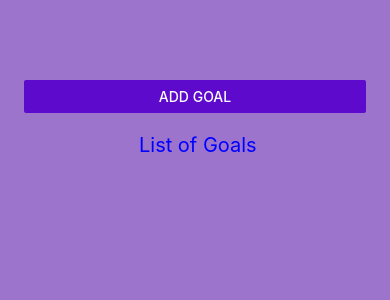
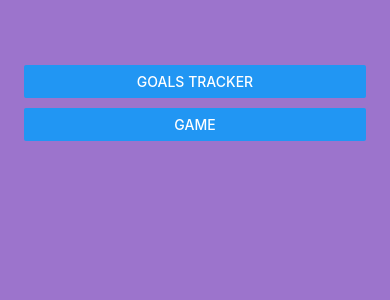
Before and after one commit to Mayankraj44/react-native-prep, a React Native app: screen / in a window 390 px wide. Shown: the top 300 px of the page. Built offline with nearby package versions, Linux system fonts and the light colour scheme.

Commit message:
started second app

```diff
--- a/App.js
+++ b/App.js
@@ -1,60 +1,38 @@
 import { StatusBar } from "expo-status-bar";
-import { useRef, useState } from "react";
-import {
-  Button,
-  StyleSheet,
-  Text,
-  TextInput,
-  View,
-  ScrollView,
-  FlatList,
-} from "react-native";
-import GoalItem from "./components/GoalItem";
-import GoalInput from "./components/GoalInput";
+import { useState } from "react";
+import { Button, FlatList, StyleSheet, Text, View } from "react-native";
+import { APPS } from "./constants/CONST";
 
 export default function App() {
-  const [addModalIsVisible, setAddModalIsVisible] = useState(false);
-  const [list, setList] = useState([]);
-
-  function changeAddModalState(newState) {
-    setAddModalIsVisible(newState);
+  const [currentApp, setCurrentApp] = useState(null);
+  function selectApp(app) {
+    setCurrentApp(app);
   }
-
-  function addGoal(goal) {
-    setList((p) => [...p, { text: goal, id: Math.random().toString() }]);
-  }
-
-  function deleteGoalItem(goalId) {
-    setList((currentList) => {
-      return currentList.filter((item) => item?.id !== goalId);
-    });
+  function closeApp() {
+    setCurrentApp(null);
   }
   return (
     <>
       <StatusBar style="auto" />
       <View style={styles.container}>
-        <View style={styles.addGoalButton}>
-          <Button
-            title="Add Goal"
-            color={"#5e0acc"}
-            onPress={() => changeAddModalState(true)}
+        {!currentApp ? (
+          <FlatList
+            data={APPS}
+            renderItem={(itemData) => {
+              return (
+                <View style={styles.btnContainer}>
+                  <Button
+                    title={itemData.item.name}
+                    onPress={() => selectApp(itemData?.item)}
+                  />
+                </View>
+              );
+            }}
           />
-        </View>
-        <GoalInput
-          show={addModalIsVisible}
-          addGoal={addGoal}
-          changeModalState={changeAddModalState}
-        />
-        <View style={styles.goalContainer}>
-          <Text style={styles.goalHeading}> List of Goals</Text>
-          <FlatList
-            data={list}
-            renderItem={(itemData) => (
-              <GoalItem data={itemData} deleteGoalItem={deleteGoalItem} />
-            )}
-            keyExtractor={(item) => item.id}
-          />
-        </View>
+        ) : (
+          <Button title="Close App" onPress={closeApp} />
+        )}
+        {currentApp && <>{currentApp.render}</>}
       </View>
     </>
   );
@@ -68,15 +46,7 @@ const styles = StyleSheet.create({
     paddingHorizontal: 24,
     backgroundColor: "#9c74cc",
   },
-  addGoalButton: {
-    paddingVertical: 20,
-  },
-  goalContainer: {
-    flex: 5,
-  },
-  goalHeading: {
-    textAlign: "center",
-    fontSize: 20,
-    color: "blue",
+  btnContainer: {
+    paddingVertical: 5,
   },
 });
--- a/components/GoalInput.js
+++ b/components/GoalApp/GoalInput.js
@@ -30,7 +30,7 @@ const GoalInput = ({ show, addGoal, changeModalState }) => {
       <View style={styles.inputContainer}>
         <Image
           style={styles.image}
-          source={require("../assets/images/goals.png")}
+          source={require("../../assets/images/goals.png")}
         />
         <TextInput
           style={styles.inputTextBox}
--- /dev/null
+++ b/components/common/PrimaryButton/PrimaryButton.js
@@ -0,0 +1,11 @@
+import React from "react";
+import { StyleSheet, Text, View } from "react-native";
+
+const PrimaryButton = ({ children, style, ...rest }) => (
+  <View style={style}>
+    <Text>{children}</Text>
+  </View>
+);
+
+export default PrimaryButton;
+const styles = StyleSheet.create({});
--- /dev/null
+++ b/constants/CONST.js
@@ -0,0 +1,17 @@
+import GameRenderer from "../screens/game/GameRenderer";
+import GoalsAppRenderer from "../screens/goals/GoalsAppRenderer";
+
+export const APPS = [
+  {
+    key: 1,
+    name: "Goals Tracker",
+    url: "goals-app",
+    render: <GoalsAppRenderer />,
+  },
+  {
+    key: 2,
+    name: "Game",
+    url: "game-app",
+    render: <GameRenderer />,
+  },
+];
--- /dev/null
+++ b/screens/game/GameRenderer.js
@@ -0,0 +1,16 @@
+import React from "react";
+import { StyleSheet, View } from "react-native";
+import StartGameScreen from "./StartGameScreen";
+
+const GameRenderer = () => (
+  <View style={styles.container}>
+    <StartGameScreen />
+  </View>
+);
+
+export default GameRenderer;
+const styles = StyleSheet.create({
+  container: {
+    paddingVertical: 10,
+  },
+});
--- /dev/null
+++ b/screens/game/StartGameScreen.js
@@ -0,0 +1,33 @@
+import React from "react";
+import { StyleSheet, Text, TextInput, View } from "react-native";
+import PrimaryButton from "../../components/common/PrimaryButton/PrimaryButton";
+
+const StartGameScreen = ({ params }) => (
+  <View style={styles.inputContainer}>
+    <TextInput style={styles.textInput} placeholder="Enter a Number" />
+    <PrimaryButton style>Reset</PrimaryButton>
+    <PrimaryButton>Confirm</PrimaryButton>
+  </View>
+);
+
+export default StartGameScreen;
+const styles = StyleSheet.create({
+  inputContainer: {
+    backgroundColor: "#7d063c",
+    borderRadius: 5,
+    padding: 16,
+    elevation: 10,
+    shadowColor: "black",
+    shadowOffset: { width: 0, height: 2 },
+    shadowRadius: 6,
+    shadowOpacity: 0.5,
+  },
+  textInput: {
+    borderWidth: 1,
+    borderColor: "#1b1a1a",
+    borderRadius: 5,
+    padding: 5,
+    paddingHorizontal: 10,
+    backgroundColor: "white",
+  },
+});
--- /dev/null
+++ b/screens/goals/GoalsAppRenderer.js
@@ -0,0 +1,74 @@
+import { StatusBar } from "expo-status-bar";
+import { useState } from "react";
+import { Button, FlatList, StyleSheet, Text, View } from "react-native";
+import GoalInput from "../../components/GoalApp/GoalInput";
+import GoalItem from "../../components/GoalApp/GoalItem";
+
+export default function GoalsAppRenderer() {
+  const [addModalIsVisible, setAddModalIsVisible] = useState(false);
+  const [list, setList] = useState([]);
+
+  function changeAddModalState(newState) {
+    setAddModalIsVisible(newState);
+  }
+
+  function addGoal(goal) {
+    setList((p) => [...p, { text: goal, id: Math.random().toString() }]);
+  }
+
+  function deleteGoalItem(goalId) {
+    setList((currentList) => {
+      return currentList.filter((item) => item?.id !== goalId);
+    });
+  }
+  return (
+    <>
+      <StatusBar style="auto" />
+      <View style={styles.container}>
+        <View style={styles.addGoalButton}>
+          <Button
+            title="Add Goal"
+            color={"#5e0acc"}
+            onPress={() => changeAddModalState(true)}
+          />
+        </View>
+        <GoalInput
+          show={addModalIsVisible}
+          addGoal={addGoal}
+          changeModalState={changeAddModalState}
+        />
+        <View style={styles.goalContainer}>
+          <Text style={styles.goalHeading}> List of Goals</Text>
+          <FlatList
+            data={list}
+            renderItem={(itemData) => (
+              <GoalItem data={itemData} deleteGoalItem={deleteGoalItem} />
+            )}
+            keyExtractor={(item) => item.id}
+          />
+        </View>
+      </View>
+    </>
+  );
+}
+
+const styles = StyleSheet.create({
+  container: {
+    flex: 1,
+    padding: 30,
+    paddingTop: 60,
+    paddingHorizontal: 24,
+    backgroundColor: "#9c74cc",
+  },
+  addGoalButton: {
+    paddingVertical: 20,
+  },
+  goalContainer: {
+    flex: 5,
+  },
+  goalHeading: {
+    textAlign: "center",
+    fontSize: 20,
+    color: "blue",
+  },
+});
```
Also changed, not shown: components/GoalApp/GoalItem.js (renamed from components/GoalItem.js), screens/game/GameOverScreen.js (added), screens/game/GameScreen.js (added).
